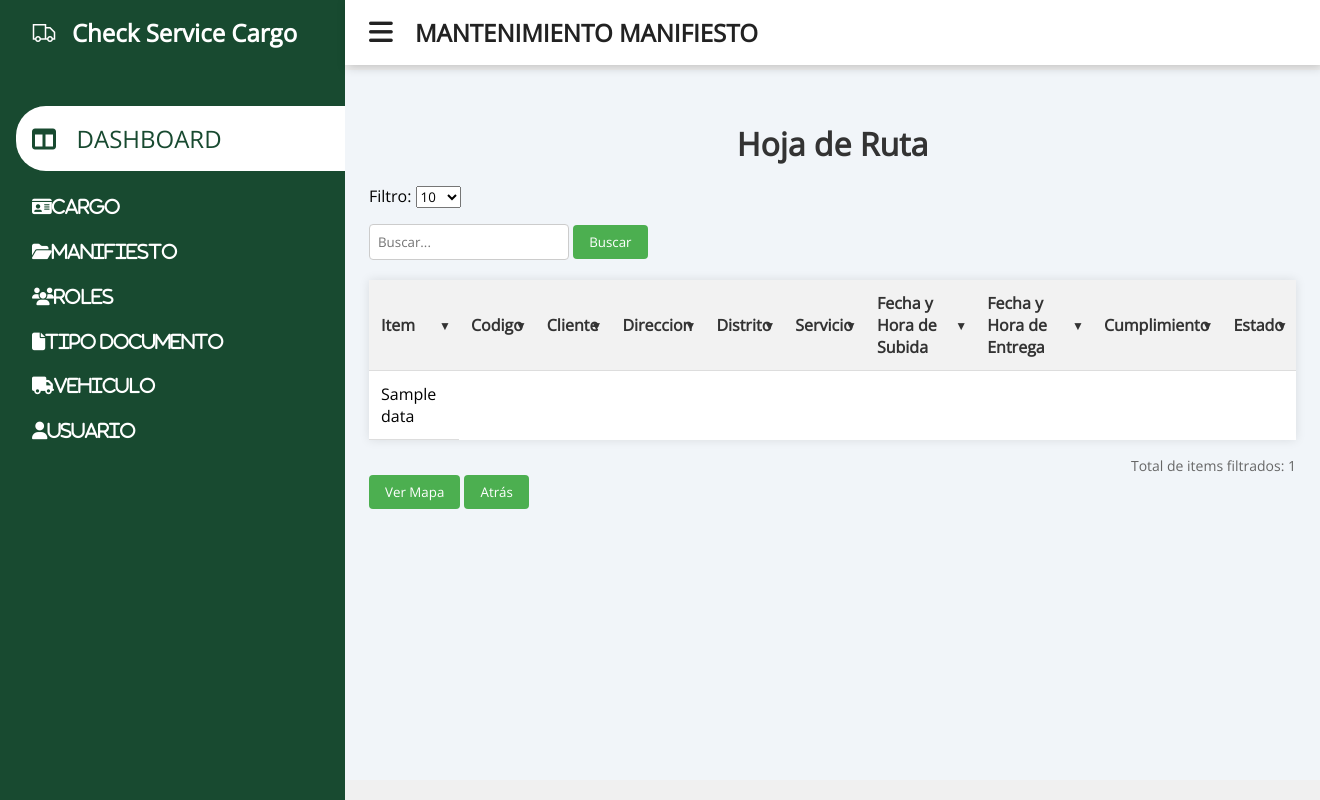
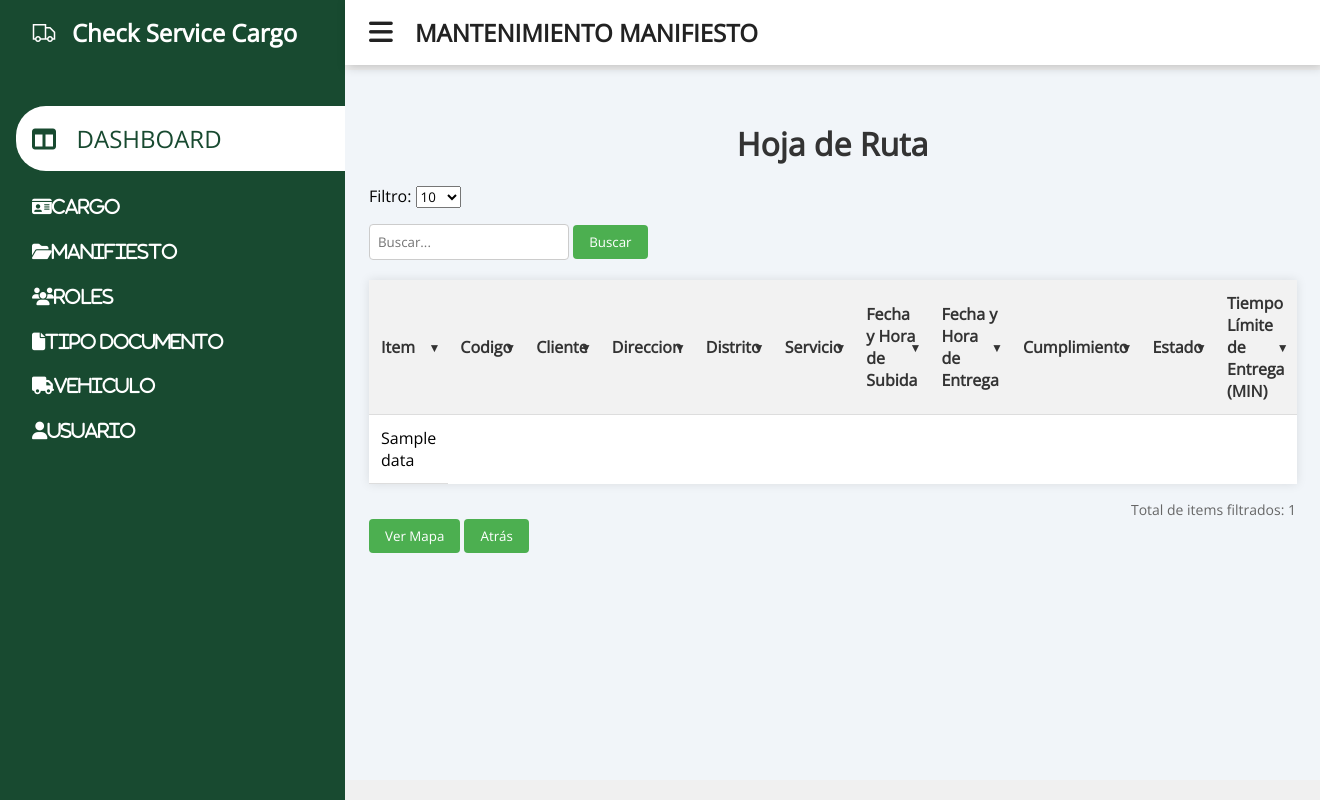
Before and after one commit to nathalyivonne/tesis, a Flask app: template templates/tabla.html in a window 1320 px wide. Run offline with Flask 3, Linux system fonts and the light colour scheme; the template is opened without the code that fills it: most values are stand-ins (such as "Sample title", 1, 10 or a date in 2020); some libraries are stand-ins or nearby versions.

Commit message:
V1_commit

```diff
--- a/app.py
+++ b/app.py
@@ -6,7 +6,7 @@ from io import BytesIO
 import subprocess
 import csv
 import pyodbc
-from datetime import datetime
+from datetime import datetime,timedelta
 from azure.identity import DefaultAzureCredential
 from azure.mgmt.datafactory import DataFactoryManagementClient
 import googlemaps
@@ -17,7 +17,6 @@ import os
 import database as db
 import pandas as pd
 ##import matplotlib.pyplot as plt
-##from datetime import timedelta
 
 app = Flask(__name__)
 
--- a/templates/tabla.html
+++ b/templates/tabla.html
@@ -172,7 +172,8 @@
                         <th onclick="sortTable(6)">Fecha y Hora de Subida</th>
                         <th onclick="sortTable(7)">Fecha y Hora de Entrega</th>
                         <th onclick="sortTable(8)">Cumplimiento</th>
-                        <th onclick="sortTable(8)">Estado</th>
+                        <th onclick="sortTable(9)">Estado</th>
+                        <th onclick="sortTable(10)">Tiempo Límite de Entrega (MIN)</th>
                     </tr>
                 </thead>
                 <tbody>
@@ -185,6 +186,8 @@
                                 <td>{{ 'Pendiente' if cell is none or cell == 'NULL' else cell }}</td>
                             {% elif loop.index0 == 9 %}
                                 <td>{{ 'Pendiente' if cell == 0 else cell }}</td>
+                            {% elif loop.index0 == 10 %}
+                                <td>{{ 'Pendiente' if cell is none or cell == 'NULL' else cell }}</td>
                             {% else %}
                                 <td>{{ cell }}</td>
                             {% endif %}
```
